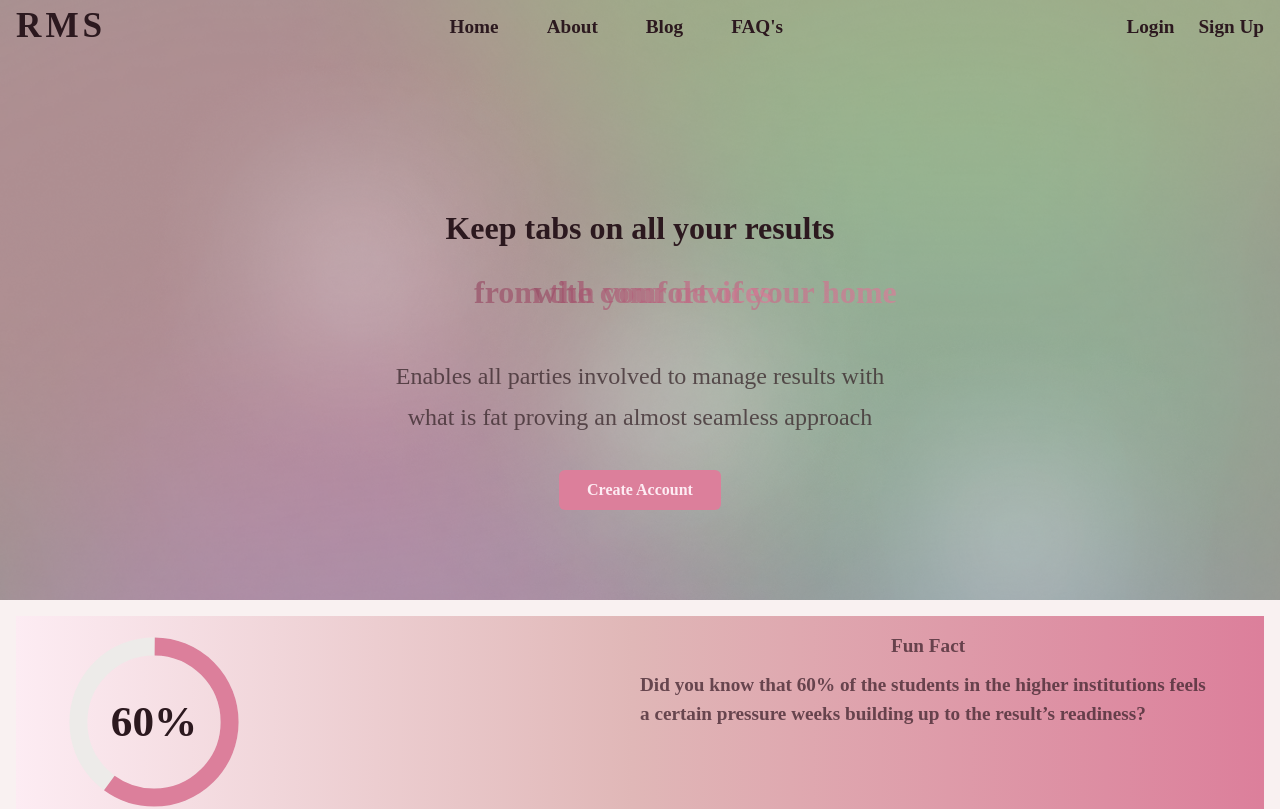
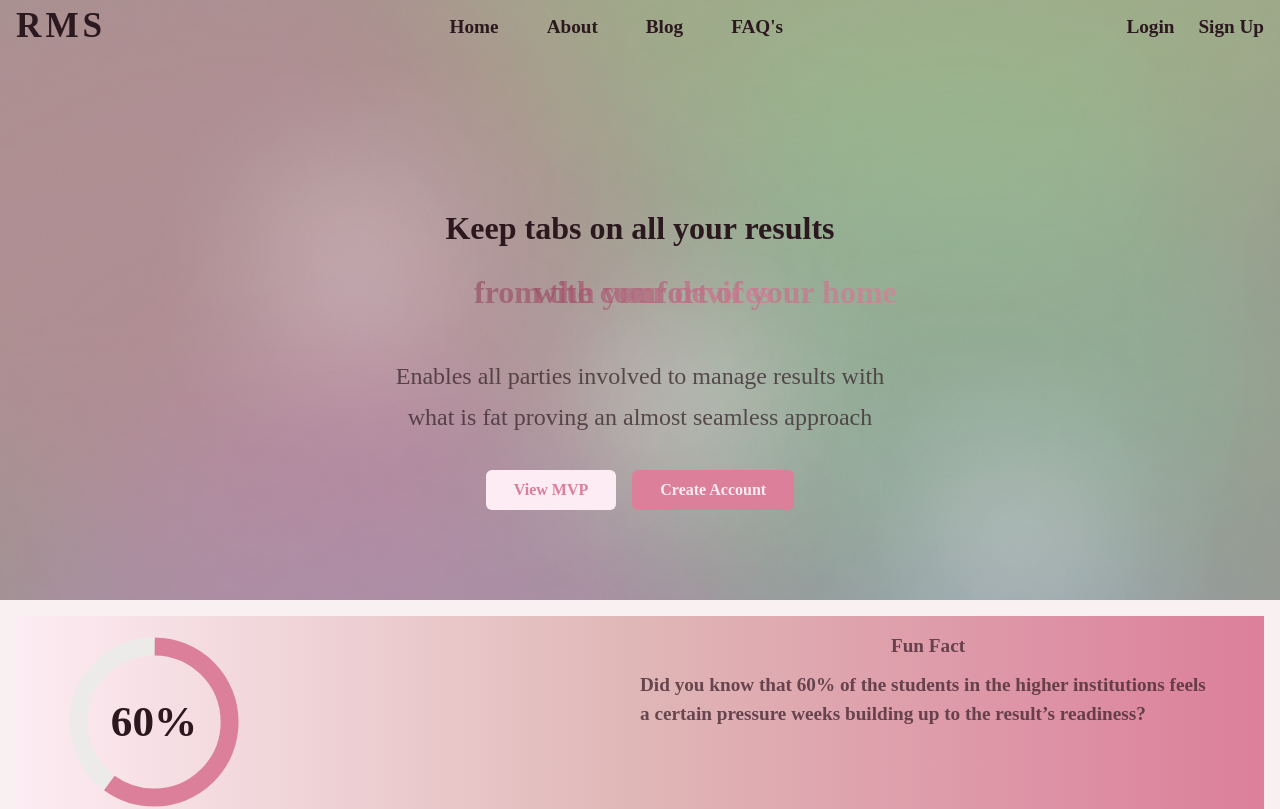
Before and after one commit to AchevaEnterprise/RMS-landing-page, a React (Create React App) app: page / in a window 1280 px wide. Shown: the top 809 px of the page. Built offline with nearby package versions, Linux system fonts and the light colour scheme.

Commit message:
added the view mvp button

```diff
--- a/src/components/Body.tsx
+++ b/src/components/Body.tsx
@@ -29,7 +29,7 @@ const Body = () => {
         py="1rem"
         px="3rem"
         bgGradient="linear-gradient(270deg, #DC7F9B 0%, #E0B7B7 50.62%, #FDECF3 100%)">
-        <Flex fontFamily="inherit" justifyContent="space-between">
+        <Flex fontFamily="inherit" justifyContent="space-between" wrap="wrap">
           <CircularProgress value={60} color="#DC7F9B" size="180px">
             <CircularProgressLabel fontWeight={700} color={textColor}>
               60%
--- a/src/components/Header.tsx
+++ b/src/components/Header.tsx
@@ -64,7 +64,10 @@ const Header = () => {
           </Text>
         </Box>
         <Box as="nav">
-          <LinkBox display="flex" gap="3rem" {...topRightButoonStyles}>
+          <LinkBox
+            display={{ base: "none", md: "flex" }}
+            gap="3rem"
+            {...topRightButoonStyles}>
             <Link>Home</Link>
             <Link>About</Link>
             <Link>Blog</Link>
@@ -87,6 +90,18 @@ const Header = () => {
               variant="outline"
             />
             <MenuList color={textColor}>
+              <MenuItem>
+                <Link>Home</Link>
+              </MenuItem>
+              <MenuItem>
+                <Link>About</Link>
+              </MenuItem>
+              <MenuItem>
+                <Link>Blog</Link>
+              </MenuItem>
+              <MenuItem>
+                <Link>FAQ's</Link>
+              </MenuItem>
               <MenuItem>
                 <LoginButton />
               </MenuItem>
@@ -155,20 +170,31 @@ const Header = () => {
           proving an almost seamless approach
         </Text>
 
-        <Box
+        <Flex
+          {...flex}
+          wrap="wrap"
+          gap="1rem"
           textColor="#FDECF3"
           textAlign="center"
-          display="inline-block"
-          transition="transform 0.2s ease-in-out"
-          _active={{ transform: "scale(1.1)" }}>
+          transition="transform 0.2s ease-in-out">
+          <Button
+            bgColor="#FDECF3"
+            color="#DC7F9B"
+            variant="ghost"
+            colorScheme="#DC7F9B"
+            p="12px 28px"
+            _active={{ transform: "scale(1.1)" }}>
+            View MVP
+          </Button>
           <Button
             bgColor="#DC7F9B"
             variant="ghost"
             colorScheme="#DC7F9B"
-            p="12px 28px">
+            p="12px 28px"
+            _active={{ transform: "scale(1.1)" }}>
             Create Account
           </Button>
-        </Box>
+        </Flex>
       </Flex>
     </Box>
   );
```
